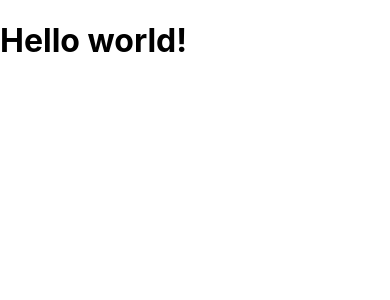
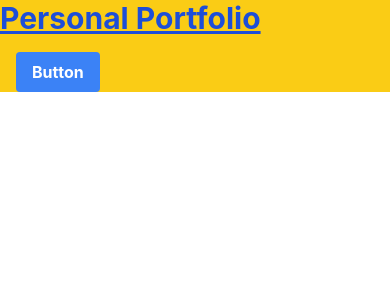
Before and after one commit to dnava1/personal-portfolio, a React (Create React App) app: page / in a window 390 px wide. Shown: the top 300 px of the page. Built offline with nearby package versions, Linux system fonts and the light colour scheme.

Commit message:
Adding styling and responsive text

```diff
--- a/src/App.css
+++ b/src/App.css
@@ -1,38 +1,3 @@
 .App {
   text-align: center;
 }
-
-.App-logo {
-  height: 40vmin;
-  pointer-events: none;
-}
-
-@media (prefers-reduced-motion: no-preference) {
-  .App-logo {
-    animation: App-logo-spin infinite 20s linear;
-  }
-}
-
-.App-header {
-  background-color: #282c34;
-  min-height: 100vh;
-  display: flex;
-  flex-direction: column;
-  align-items: center;
-  justify-content: center;
-  font-size: calc(10px + 2vmin);
-  color: white;
-}
-
-.App-link {
-  color: #61dafb;
-}
-
-@keyframes App-logo-spin {
-  from {
-    transform: rotate(0deg);
-  }
-  to {
-    transform: rotate(360deg);
-  }
-}
--- a/src/App.js
+++ b/src/App.js
@@ -1,11 +1,23 @@
-import logo from './logo.svg';
+
 import './App.css';
 
 function App() {
   return (
-    <h1 className="text-3xl font-bold underline">
-      Hello world!
-    </h1>
+    <div>
+      <body class = "bg-yellow-400">
+
+      <h1 className="text-3xl md:text-6xl lg:text-7xl font-bold underline text-blue-700">
+        Personal Portfolio
+      </h1>
+
+    <button class="bg-blue-500 hover:bg-blue-700 text-white font-bold py-2 px-4 rounded ml-4 mt-4">
+  Button
+</button>
+</body>
+
+    </div>
+
+
   );
 }
 
--- a/src/index.css
+++ b/src/index.css
@@ -1,3 +1,7 @@
+@tailwind base;
+@tailwind components;
+@tailwind utilities;
+
 body {
   margin: 0;
   font-family: -apple-system, BlinkMacSystemFont, 'Segoe UI', 'Roboto', 'Oxygen',
```
